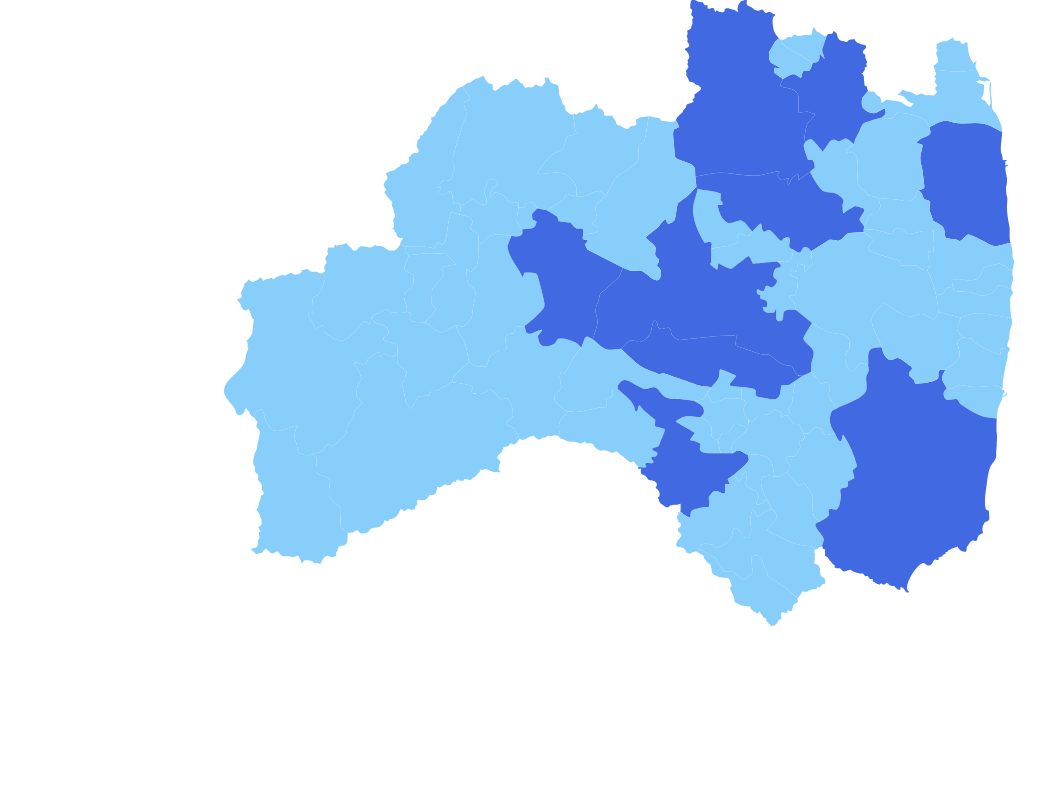
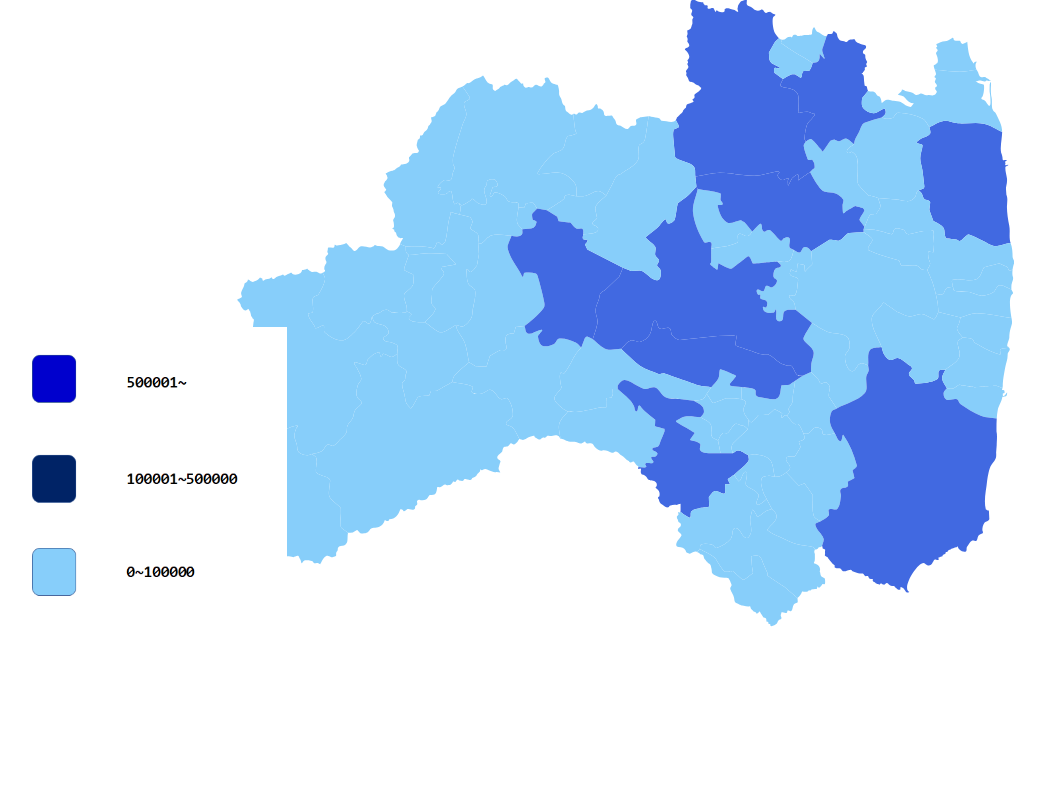
Before and after one commit to soozhin/World-Information-Map, a Django app: page /worldmap/Fukushima in a window 1280 px wide. Shown: the part 116-911 px from the top of the page, without its empty margins (21-1066 px from the left). Before the commit the page ends 743 px from the top, so only its background shows below. Run offline with Django 3.2, Linux system fonts and the light colour scheme.

Commit message:
Update Fukushima.html

```diff
--- a/PBLproject/worldmap/templates/worldmap/Fukushima.html
+++ b/PBLproject/worldmap/templates/worldmap/Fukushima.html
@@ -16,6 +16,11 @@
 	<meta name="description" content="" />
 	<meta name="viewport" content="width=device-width, initial-scale=1" />
 	<link rel="stylesheet" href="{% static 'css/todouhuken.css' %}" />
+	<link
+	rel="stylesheet"
+	type="text/css"
+	href="{% static '/css/Fukushima.css' %}"
+	/>
 </head>
 
 <body>
@@ -200,6 +205,11 @@
 		</svg>
 
 	</div>
+
+	<div class="Fukushima1">
+		<img src="{% static 'Osakapopulationscale.png' %}" class="Fukushima2">
+	</div>
+
 	<script src="{% static 'javascript/todouhuken.js' %}"></script>
 </body>
 
```
